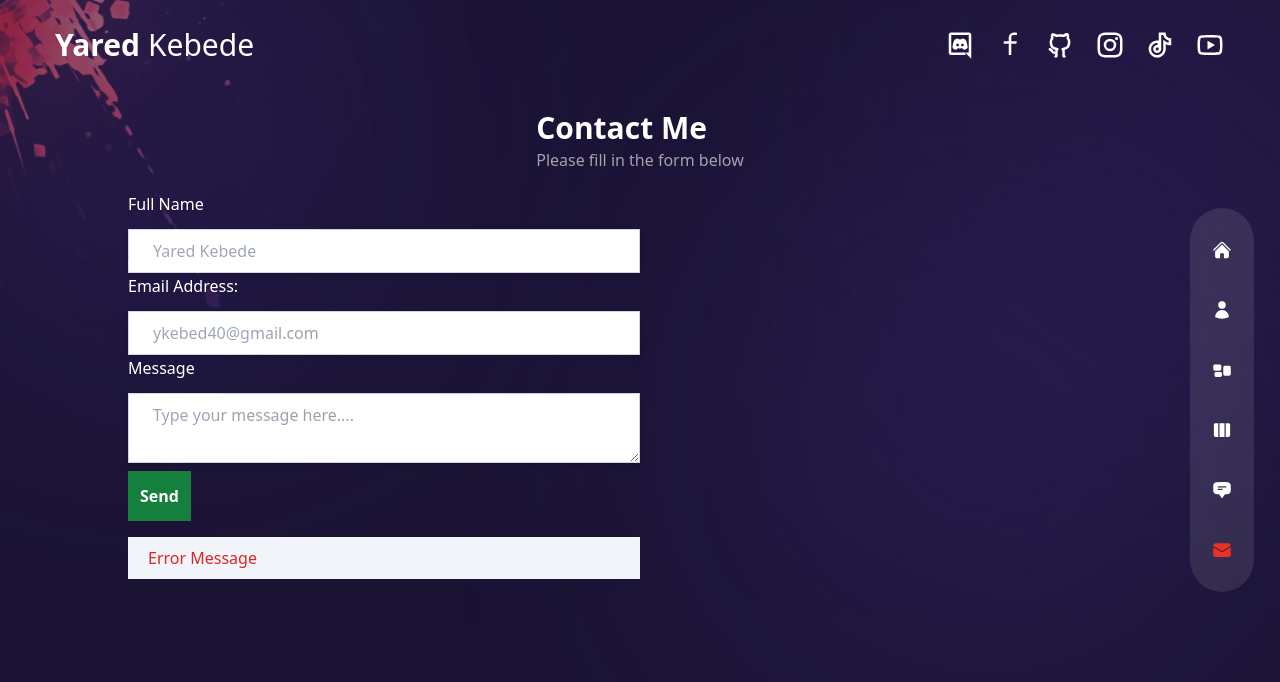
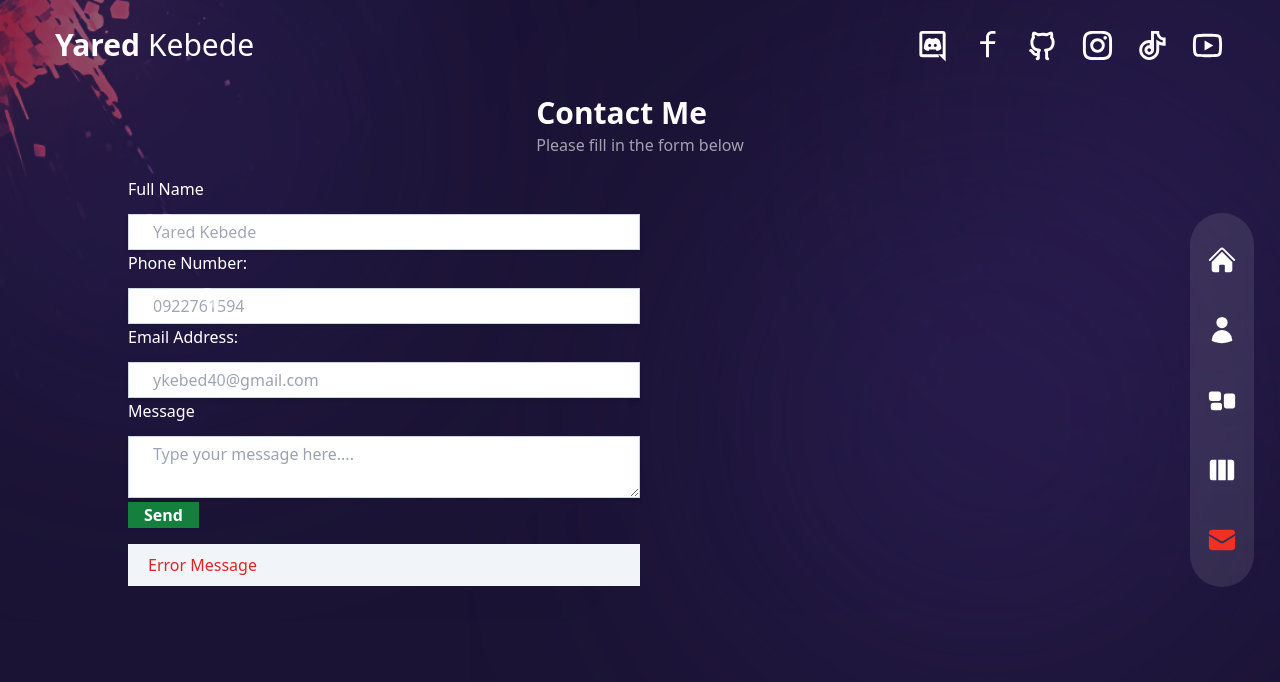
Before and after one commit to Yareda21/portofolio_next, a Next.js app: page /contact in a window 1280 px wide. Shown: the top 682 px of the page. Built offline with nearby package versions, Linux system fonts and the light colour scheme.

Commit message:
Mongodb update

```diff
--- a/app/about/page.jsx
+++ b/app/about/page.jsx
@@ -137,8 +137,6 @@ const About = () => {
             src={"/avatar.png"}
             loading="lazy"
             layout="responsive"
-            objectFit="cover"
-            objectPosition="center"
             width={400}
             height={600}
             alt="Yared Kebede"
@@ -181,7 +179,7 @@ const About = () => {
             </div>
           </div>
         </div>
-        <div className=" flex flex-col w-full xl:max-w-[48%] h-[480px] justify-center">
+        <div className=" flex flex-col w-full xl:max-w-[48%] h-[480px]">
           <div className="flex gap-x-4 xl:gap-x-8 mx-auto xl:mx-0 mb-4">
             {aboutData.map((item, itemIndex) => {
               return (
--- /dev/null
+++ b/app/api/contact/route.js
@@ -0,0 +1,28 @@
+import connectDB from "@/app/lib/mongodb";
+import Contact from "@/app/models/contact";
+import mongoose from "mongoose";
+import { NextResponse } from "next/server";
+
+export async function POST(req) {
+  const { fullName, email, phone, message } = await req.json();
+
+  try {
+    await connectDB();
+    await Contact.create({ fullName, email, phone, message });
+
+    return NextResponse.json({
+      msg: ["Message Sent Successfully"],
+      success: true,
+    });
+  } catch (error) {
+    if (error instanceof mongoose.Error.ValidationError) {
+      let errorList = [];
+      for (let key in error.errors) {
+        errorList.push(key.message);
+      }
+      return NextResponse.json({ msg: errorList });
+    } else {
+      return NextResponse.json(error);
+    }
+  }
+}
--- a/app/contact/page.jsx
+++ b/app/contact/page.jsx
@@ -1,10 +1,9 @@
 import ContactForm from "@/components/ContactForm";
-import React from "react";
 
 const page = () => {
   return (
-    <div className="flex flex-col pt-[110px] md:lg-[60px] w-full">
-      <div className="mx-auto max-w-3xl ">
+    <div className="flex flex-col pt-[95px] md:lg-[60px] w-full">
+      <div className="mx-auto max-w-3xl my-0">
         <h1 className="text-3xl font-bold">Contact Me</h1>
         <p>Please fill in the form below </p>
       </div>
--- a/app/globals.css
+++ b/app/globals.css
@@ -24,7 +24,7 @@ form > div {
 }
 
 input, textarea {
-  @apply shadow-md px-6 py-2 border border-slate-300 text-black;
+  @apply shadow-md px-6 py-1 border border-slate-300 text-black;
 }
 
 @layer base {
--- /dev/null
+++ b/app/lib/mongodb.js
@@ -0,0 +1,14 @@
+import mongoose from "mongoose";
+
+const connectDB = async () => {
+  try {
+    if (mongoose.connection.readyState === 0) {
+      await mongoose.connect(process.env.MONGODB_URI);
+      console.log("MongoDB is Connected");
+    }
+  } catch (error) {
+    console.log(error);
+  }
+};
+
+export default connectDB;
--- /dev/null
+++ b/app/models/contact.js
@@ -0,0 +1,40 @@
+import mongoose, { Schema } from "mongoose"
+
+const contactSchema = new Schema({
+    fullName: {
+        type: String,
+        required: [true, "Name is required"],
+        trim: true,
+        minLength: [2, "Name should be longer than 2 letters"],
+        maxLength: [50, "Name should not exceed 50 characters"],
+    },
+    email: {
+        type: String,
+        required: [true, "Email is required"],
+        match: [
+        /^ [a - zA - Z0 -9._ % +-] + @[a - zA - Z0 - 9. -] +\.[a - zA - Z]{ 2, }$/i,
+        "Invalid email address!",
+        ],
+    },
+    message: {
+        type: String,
+        required: [true, "Message is required"],
+    },
+    phone: {
+        type: Number,
+        validate: {
+        validator: function (v) {
+            return v.toString().length === 9;
+        },
+        message: "Phone number must be 9 digits",
+        },
+    },
+    date: {
+        type: Date,
+        default: Date.now(),
+    }
+});
+
+const Contact = mongoose.models.Contact || mongoose.model("Contact", contactSchema)
+
+export default Contact;
--- a/app/page.jsx
+++ b/app/page.jsx
@@ -12,8 +12,7 @@ export default function Home() {
     <div className="bg-primary/60 h-full">
       {/* text */}
       <div
-        className="w-full h-full bg-gradient-to-r from-primary/10
-      via-black/30 to-black/10"
+        className="w-full h-full bg-gradient-to-r from-primary/10 via-black/30 to-black/10"
       >
         {/* notes in home page */}
         <div className="text-center flex flex-col justify-center xl:pt-40 xl:text-left h-full container mx-auto">
@@ -38,8 +37,6 @@ export default function Home() {
           src={"/bg-explosion.png"}
           loading="lazy"
           layout="responsive"
-          objectFit="cover"
-          objectPosition="center"
           width={600}
           height={600}
           className="hidden xl:block xl:bg-cover xl:bg-right
@@ -71,7 +68,6 @@ export default function Home() {
                 src={"/rounded-text.png"}
                 loading="lazy"
                 layout="responsive"
-                objectPosition="center"
                 width={141}
                 height={148}
                 alt="Yared Kebede"
--- a/components/Avatar.jsx
+++ b/components/Avatar.jsx
@@ -6,7 +6,6 @@ const Avatar = () => {
       <Image
         loading="lazy"
         layout="responsive"
-        objectPosition="center"
         src={"/avatar.png"}
         width={600}
         height={800}
--- a/components/ContactForm.jsx
+++ b/components/ContactForm.jsx
@@ -1,21 +1,69 @@
-import React from "react";
+"use client";
+import React, { useState } from "react";
 
 const ContactForm = () => {
+  const [fullName, setFullName] = useState("");
+  const [email, setEmail] = useState("");
+  const [message, setMessage] = useState("");
+  const [phone, setPhone] = useState("");
+  const [error, setError] = useState([]);
+
+  const handleSubmit = async (e) => {
+    e.preventDefault();
+
+    // sending the data to server
+    const res = await fetch("api/contact", {
+      method: "POST",
+      headers: {
+        "Content-type": "application/json",
+      },
+      body: JSON.stringify({ fullName, email, phone, message }),
+    });
+
+    // creating the msg
+    const { msg } = await res.json();
+    setError(msg);
+  };
+
   return (
     <div className="w-[100%] md:w-[80%] mx-auto">
       <form className="py-4 mx-auto w-[90%] md:w-[50%] md:mx-0">
         <div>
           <label htmlFor="fullname">Full Name</label>
-          <input type="text" id="fullname" placeholder="Yared Kebede" />
+          <input
+            onChange={(event) => setFullName(event.target.value)}
+            value={fullName}
+            type="text"
+            id="fullname"
+            placeholder="Yared Kebede"
+          />
+        </div>
+        <div>
+          <label htmlFor="phone">Phone Number:</label>
+          <input
+            onChange={(e) => setPhone(e.target.value)}
+            value={phone}
+            type="tel"
+            id="email"
+            placeholder="0922761594"
+          />
         </div>
 
         <div>
           <label htmlFor="email">Email Address:</label>
-          <input type="email" id="email" placeholder="ykebed40@gmail.com" />
+          <input
+            onChange={(e) => setEmail(e.target.value)}
+            value={email}
+            type="email"
+            id="email"
+            placeholder="ykebed40@gmail.com"
+          />
         </div>
         <div>
           <label htmlFor="message">Message</label>
           <textarea
+            onChange={(event) => setMessage(event.target.value)}
+            value={message}
             id="message"
             cols="20"
             rows="2"
@@ -23,8 +71,9 @@ const ContactForm = () => {
           ></textarea>
         </div>
         <button
-          className="bg-green-700 mt-2 mx-auto p-3 text-white font-bold"
+          className="bg-green-700 mt-1 mx-auto px-4 text-white font-bold"
           type="submit"
+          onClick={handleSubmit}
         >
           Send
         </button>
--- a/components/Header.jsx
+++ b/components/Header.jsx
@@ -9,7 +9,7 @@ const Header = () => {
     px-16 xl:px-0 xl:h-[90px]"
     >
       <div className="container mx-auto">
-        <div className="flex flex-col lg:flex-row justify-between items-center gap-y-2 py-4">
+        <div className="flex flex-col lg:flex-row justify-between items-center gap-y-1 py-2">
           {/* Logo */}
           <Link href={"/"}>
             <p className="text-[30px] text-white">
--- a/components/Nav.jsx
+++ b/components/Nav.jsx
@@ -18,11 +18,11 @@ export const navData = [
   { name: "about", path: "/about", icon: <HiUser /> },
   { name: "services", path: "/services", icon: <HiRectangleGroup /> },
   { name: "work", path: "/work", icon: <HiViewColumns /> },
-  {
-    name: "testimonials",
-    path: "/testimonials",
-    icon: <HiChatBubbleBottomCenterText />,
-  },
+  // {
+  //   name: "testimonials",
+  //   path: "/testimonials",
+  //   icon: <HiChatBubbleBottomCenterText />,
+  // },
   {
     name: "contact",
     path: "/contact",
@@ -63,7 +63,7 @@ const Nav = () => {
                 </div>
               </div>
 
-              <div>{link.icon}</div>
+              <div className="md:text-[30px] ">{link.icon}</div>
             </Link>
           );
         })}
--- a/components/Socials.jsx
+++ b/components/Socials.jsx
@@ -11,7 +11,7 @@ import {
 
 const Socials = () => {
   return (
-    <div className="flex items-center gap-x-5 text-[30px]">
+    <div className="flex items-center gap-x-5 text-[20px] md:text-[35px]">
       <Link
         target="_blank"
         title="Discord"
```
